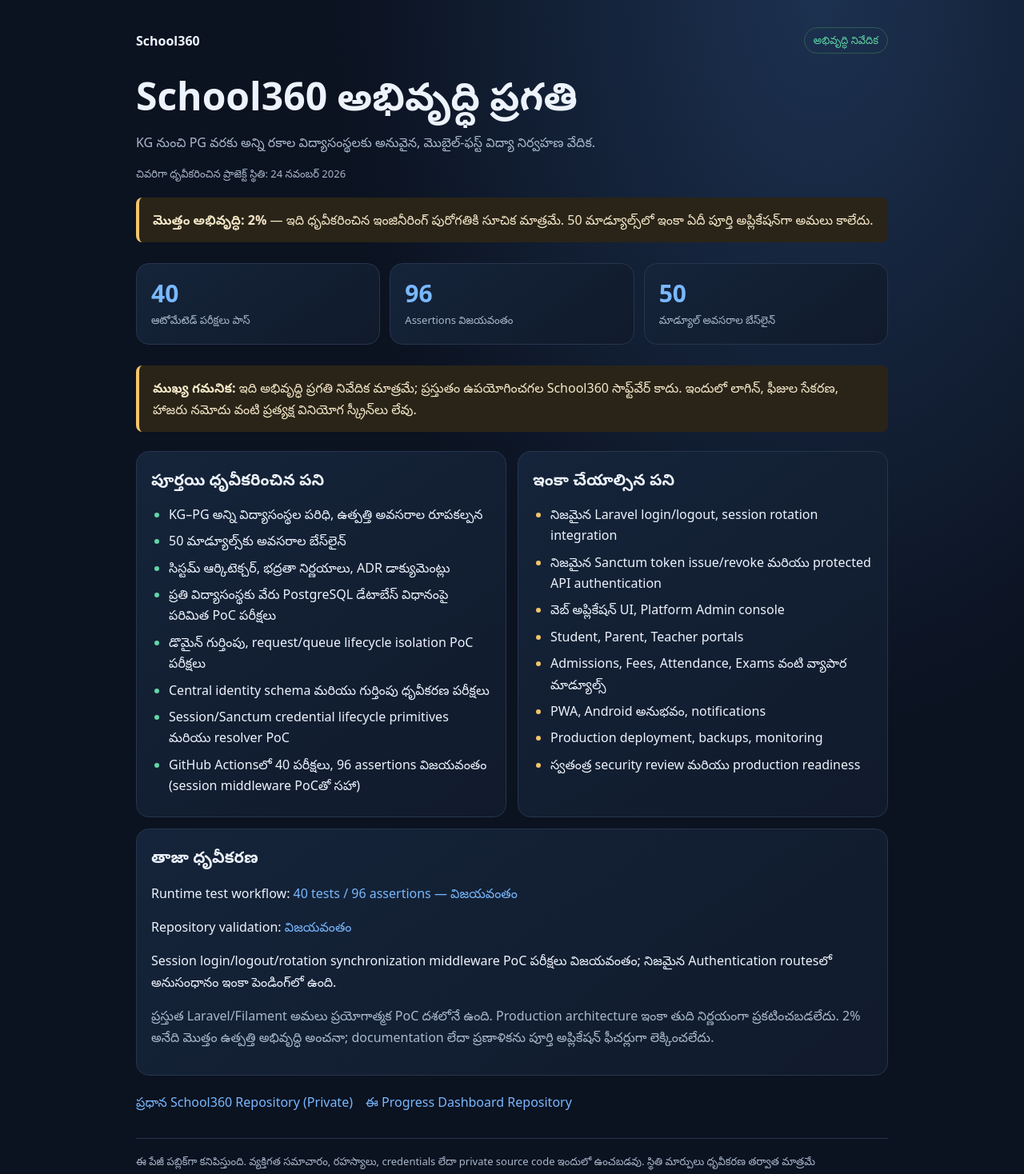
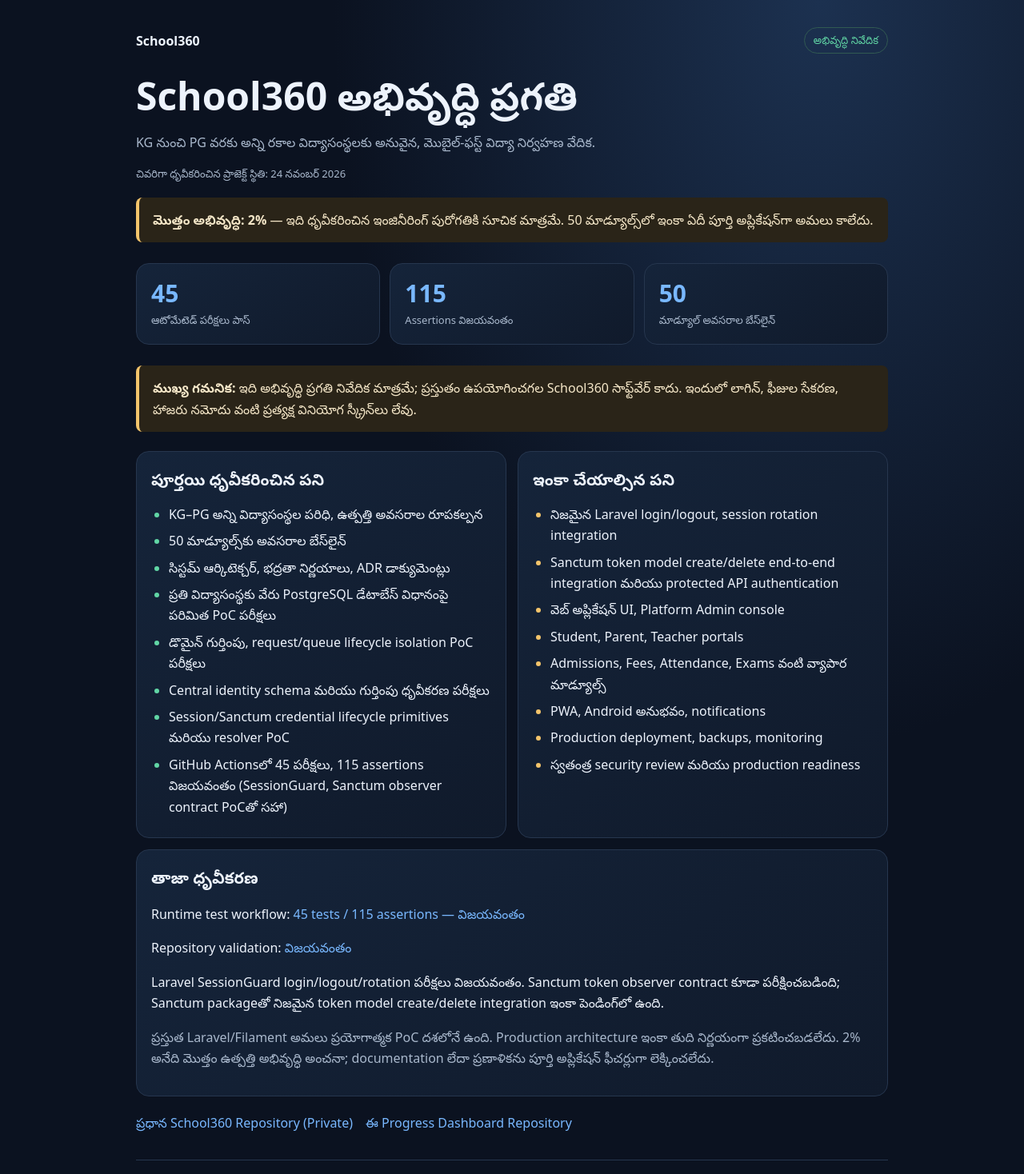
Before and after one commit to kkjan2007/School360-Progress, a plain HTML site: page index.html in a window 1280 px wide. Shown: the top 1468 px of the page at 80% size. Drawn offline with Linux system fonts and the light colour scheme.

Commit message:
Refresh verified School360 progress metrics

```diff
--- a/index.html
+++ b/index.html
@@ -22,8 +22,8 @@ a{color:var(--blue);text-decoration:none}a:hover{text-decoration:underline}.link
 <div class="updated">చివరిగా ధృవీకరించిన ప్రాజెక్ట్ స్థితి: 24 నవంబర్ 2026</div>
 <div class="notice"><strong>మొత్తం అభివృద్ధి: 2%</strong> — ఇది ధృవీకరించిన ఇంజినీరింగ్ పురోగతికి సూచిక మాత్రమే. 50 మాడ్యూల్స్‌లో ఇంకా ఏదీ పూర్తి అప్లికేషన్‌గా అమలు కాలేదు.</div>
 <section class="stats" aria-label="ధృవీకరించిన పరీక్షా గణాంకాలు">
-<div class="stat"><strong>40</strong><span>ఆటోమేటెడ్ పరీక్షలు పాస్</span></div>
-<div class="stat"><strong>96</strong><span>Assertions విజయవంతం</span></div>
+<div class="stat"><strong>45</strong><span>ఆటోమేటెడ్ పరీక్షలు పాస్</span></div>
+<div class="stat"><strong>115</strong><span>Assertions విజయవంతం</span></div>
 <div class="stat"><strong>50</strong><span>మాడ్యూల్ అవసరాల బేస్‌లైన్</span></div>
 </section>
 <div class="notice"><strong>ముఖ్య గమనిక:</strong> ఇది అభివృద్ధి ప్రగతి నివేదిక మాత్రమే; ప్రస్తుతం ఉపయోగించగల School360 సాఫ్ట్‌వేర్ కాదు. ఇందులో లాగిన్, ఫీజుల సేకరణ, హాజరు నమోదు వంటి ప్రత్యక్ష వినియోగ స్క్రీన్‌లు లేవు.</div>
@@ -36,11 +36,11 @@ a{color:var(--blue);text-decoration:none}a:hover{text-decoration:underline}.link
 <li>డొమైన్ గుర్తింపు, request/queue lifecycle isolation PoC పరీక్షలు</li>
 <li>Central identity schema మరియు గుర్తింపు ధృవీకరణ పరీక్షలు</li>
 <li>Session/Sanctum credential lifecycle primitives మరియు resolver PoC</li>
-<li>GitHub Actionsలో 40 పరీక్షలు, 96 assertions విజయవంతం (session middleware PoCతో సహా)</li>
+<li>GitHub Actionsలో 45 పరీక్షలు, 115 assertions విజయవంతం (SessionGuard, Sanctum observer contract PoCతో సహా)</li>
 </ul></section>
 <section class="panel pending"><h2>ఇంకా చేయాల్సిన పని</h2><ul>
 <li>నిజమైన Laravel login/logout, session rotation integration</li>
-<li>నిజమైన Sanctum token issue/revoke మరియు protected API authentication</li>
+<li>Sanctum token model create/delete end-to-end integration మరియు protected API authentication</li>
 <li>వెబ్ అప్లికేషన్ UI, Platform Admin console</li>
 <li>Student, Parent, Teacher portals</li>
 <li>Admissions, Fees, Attendance, Exams వంటి వ్యాపార మాడ్యూల్స్</li>
@@ -49,9 +49,9 @@ a{color:var(--blue);text-decoration:none}a:hover{text-decoration:underline}.link
 <li>స్వతంత్ర security review మరియు production readiness</li>
 </ul></section></div>
 <section class="panel"><h2>తాజా ధృవీకరణ</h2>
-<p>Runtime test workflow: <a href="https://github.com/kkjan2007/School360/actions/runs/45446607675">40 tests / 96 assertions — విజయవంతం</a></p>
-<p>Repository validation: <a href="https://github.com/kkjan2007/School360/actions/runs/45441785839">విజయవంతం</a></p>
-<p>Session login/logout/rotation synchronization middleware PoC పరీక్షలు విజయవంతం; నిజమైన Authentication routesలో అనుసంధానం ఇంకా పెండింగ్‌లో ఉంది.</p>
+<p>Runtime test workflow: <a href="https://github.com/kkjan2007/School360/actions/runs/45450362235">45 tests / 115 assertions — విజయవంతం</a></p>
+<p>Repository validation: <a href="https://github.com/kkjan2007/School360/actions/runs/45450361865">విజయవంతం</a></p>
+<p>Laravel SessionGuard login/logout/rotation పరీక్షలు విజయవంతం. Sanctum token observer contract కూడా పరీక్షించబడింది; Sanctum packageతో నిజమైన token model create/delete integration ఇంకా పెండింగ్‌లో ఉంది.</p>
 <p class="muted">ప్రస్తుత Laravel/Filament అమలు ప్రయోగాత్మక PoC దశలోనే ఉంది. Production architecture ఇంకా తుది నిర్ణయంగా ప్రకటించబడలేదు. 2% అనేది మొత్తం ఉత్పత్తి అభివృద్ధి అంచనా; documentation లేదా ప్రణాళికను పూర్తి అప్లికేషన్ ఫీచర్లుగా లెక్కించలేదు.</p>
 </section>
 <div class="links"><a href="https://github.com/kkjan2007/School360">ప్రధాన School360 Repository (Private)</a><a href="https://github.com/kkjan2007/School360-Progress">ఈ Progress Dashboard Repository</a></div>
```
